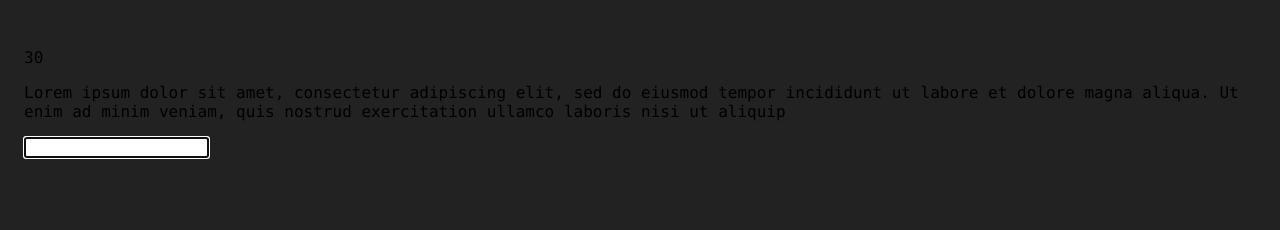
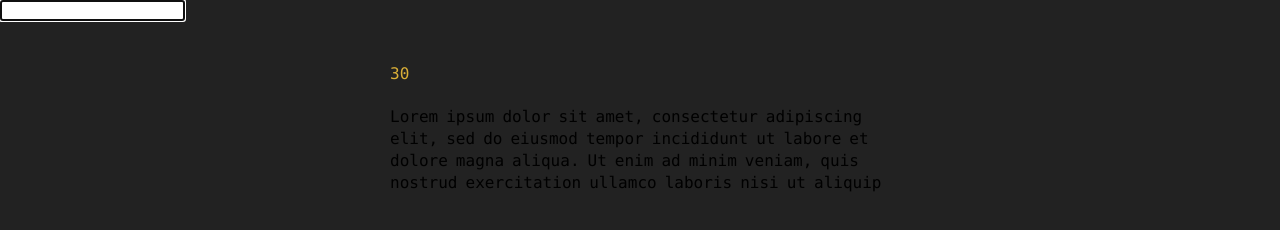
Before and after one commit to Fasping/fast-type-game, a plain HTML site: page game/index.html in a window 1280 px wide. Drawn offline with Linux system fonts and the light colour scheme.

Commit message:
UI: add some css ✨

```diff
--- a/game/style.css
+++ b/game/style.css
@@ -15,3 +15,30 @@ body {
   justify-content: center;
   margin-top: 32px;
 }
+
+section {
+  padding: 16px;
+  display: flex;
+  flex-direction: column;
+  gap: 8px;
+  max-width: 500px;
+}
+
+time {
+  color: var(--yellow);
+}
+
+input {
+  z-index: -999;
+  position: absolute;
+  top: 0;
+  left: 0;
+  pointer-events: none;
+  /* opacity: 0; */
+}
+
+p {
+  display: flex;
+  flex-wrap: wrap;
+  gap: 3px 8px;
+}
```
